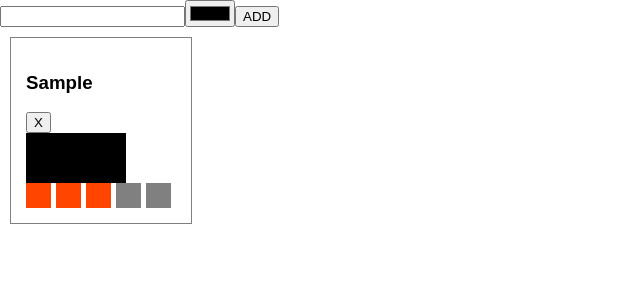
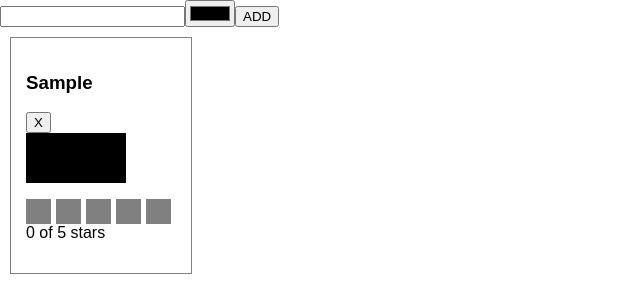
Before and after one commit to yemaoteng/colorsea-re, a React (Create React App) app: page / in a window 1280 px wide. Both pictures are taken after typing "Sample" into the empty fields and a click on the button "ADD". Shown: the top 300 px of the page, without its empty margins (0-640 px from the left). Built offline with nearby package versions, Linux system fonts and the light colour scheme.

Commit message:
复制粘贴StarRating还是不行

```diff
--- a/src/components/StarRating.js
+++ b/src/components/StarRating.js
@@ -2,20 +2,21 @@ import React from 'react'
 import Star from './Star'
 import PropTypes from 'prop-types'
 
-const StarRating = ({starsSelected=3,onRate=f=>f,totalStars=5}) =>
-    <div>
-        {
-            [...Array(totalStars)].map((n,i)=>
-                <Star  key={i}
+const StarRating = ({starsSelected=0, totalStars=5, onRate=f=>f}) =>
+    <div className="star-rating">
+        {[...Array(totalStars)].map((n,i)=>
+            <Star key={i}
                     selected={i<starsSelected}
-                    onClick={()=>onRate(i+1)}
-                />
-            )
-        }
+                    onClick={() => onRate(i+1)}
+            />
+        )}
+        <p>{starsSelected} of {totalStars} stars</p>
     </div>
+
 
 StarRating.propTypes = {
     totalStars: PropTypes.number
 }
 
+
 export default StarRating
```
